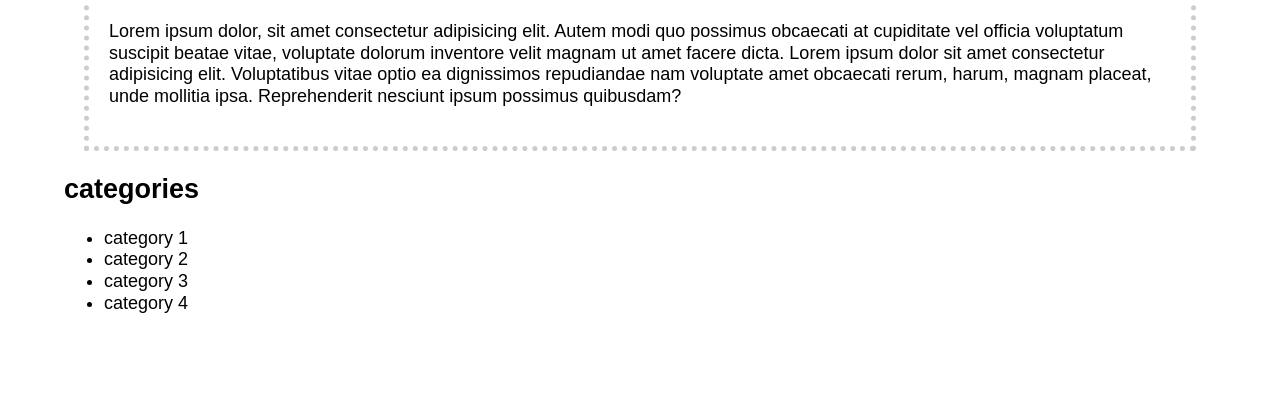
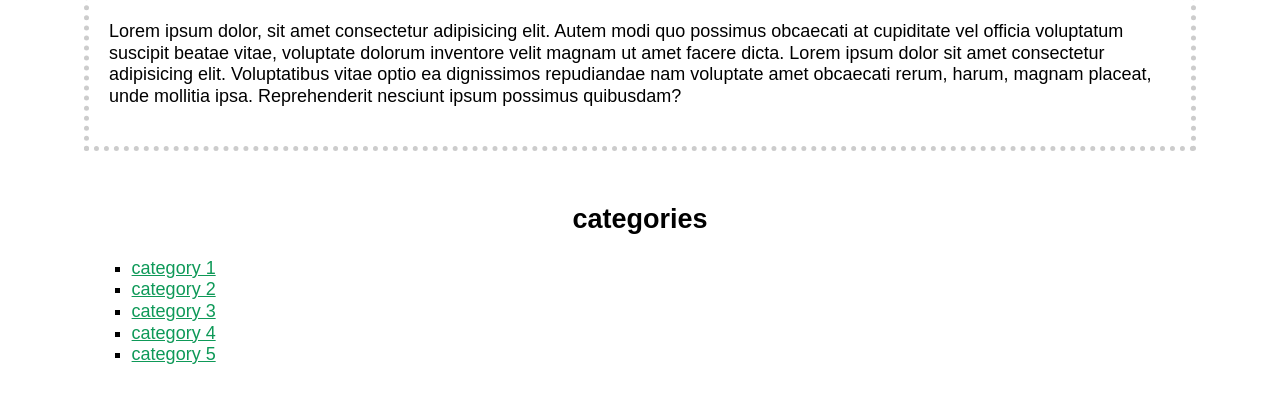
Before and after one commit to sajidmallick/html, a plain HTML site: page csswork.html in a window 1280 px wide. Shown: the part 381-784 px from the top of the page. Drawn offline with Linux system fonts and the light colour scheme.

Commit message:
feat: categories

```diff
--- a/csswork.html
+++ b/csswork.html
@@ -24,16 +24,21 @@
     </p>
 </div>
 
+<div class="container">
 <div class="categories">
     <h2>categories</h2>
     <ul>
-        <li><a herf="#">category 1</a></li>
-        <li><a herf="#">category 2</a></li>
-        <li><a herf="#">category 3</a></li>
-        <li><a herf="#">category 4</a></li>
+        <li><a href="">category 1</a></li>
+        <li><a href="">category 2</a></li>
+        <li><a href="">category 3</a></li>
+        <li><a href="">category 4</a></li>
+        <li><a href="">category 5</a></li>
     </ul>
 </div>
 </div>
+
+</div><!-- ./container -->
+
 <div style="margin-top: 600;"></div>
 </body>
 </html>
--- a/style.css
+++ b/style.css
@@ -53,3 +53,27 @@ margin: 20px 0;
     padding: 20px;
     margin: 20px;
 }
+
+a:hover{
+    color: red;
+}
+a:active{
+    color: rgb(4, 73, 33);
+}
+
+a:visited{
+    color: rgba(14, 153, 88, 0.685);
+}
+.categories{
+    border: 1px;
+    padding: 10px;
+    border-radius: 15px;
+}
+.categories h2{
+    text-align: center;
+}
+
+.categories ul{
+    padding: 0%;
+    list-style: square;
+}
```
